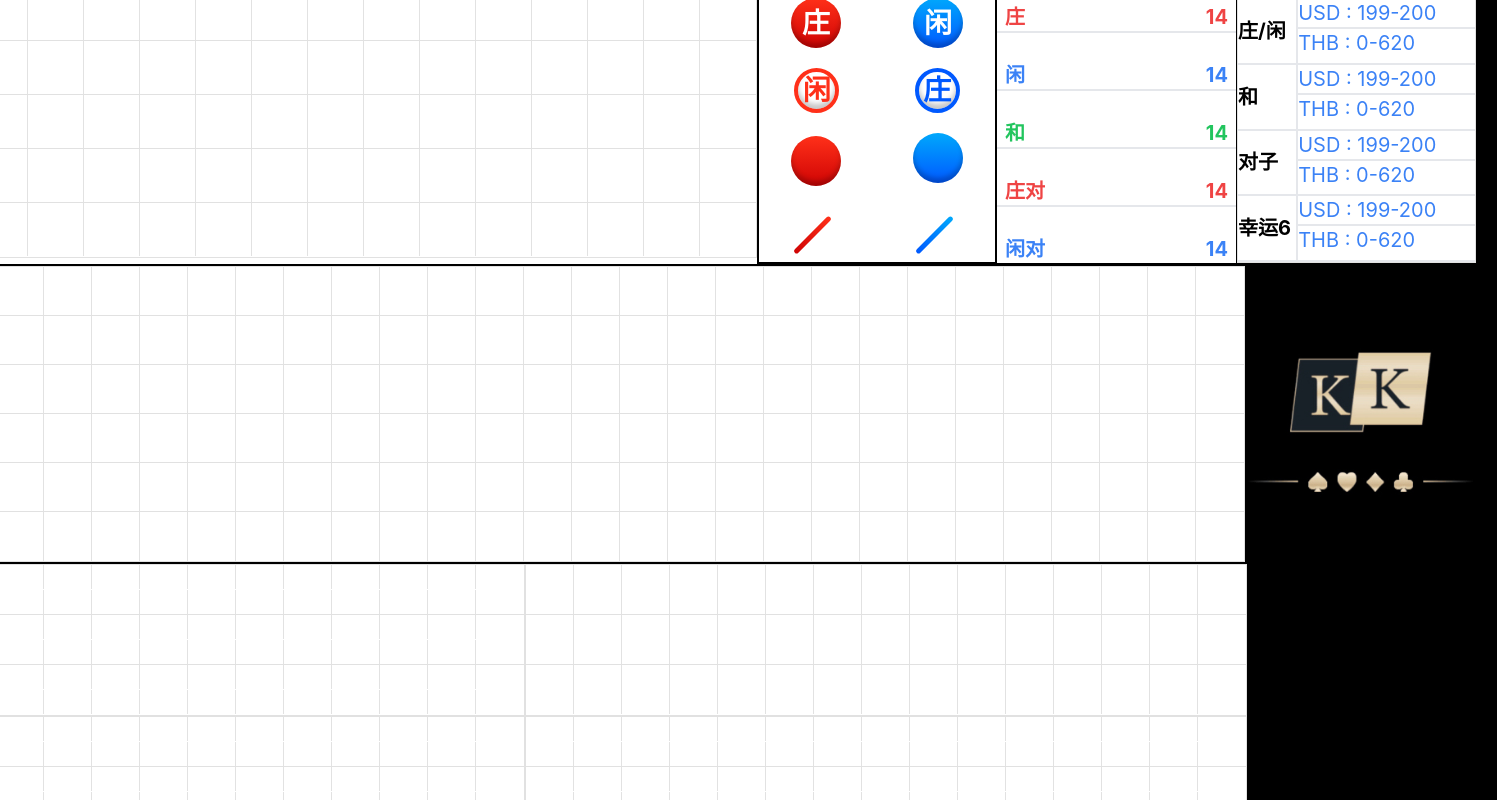
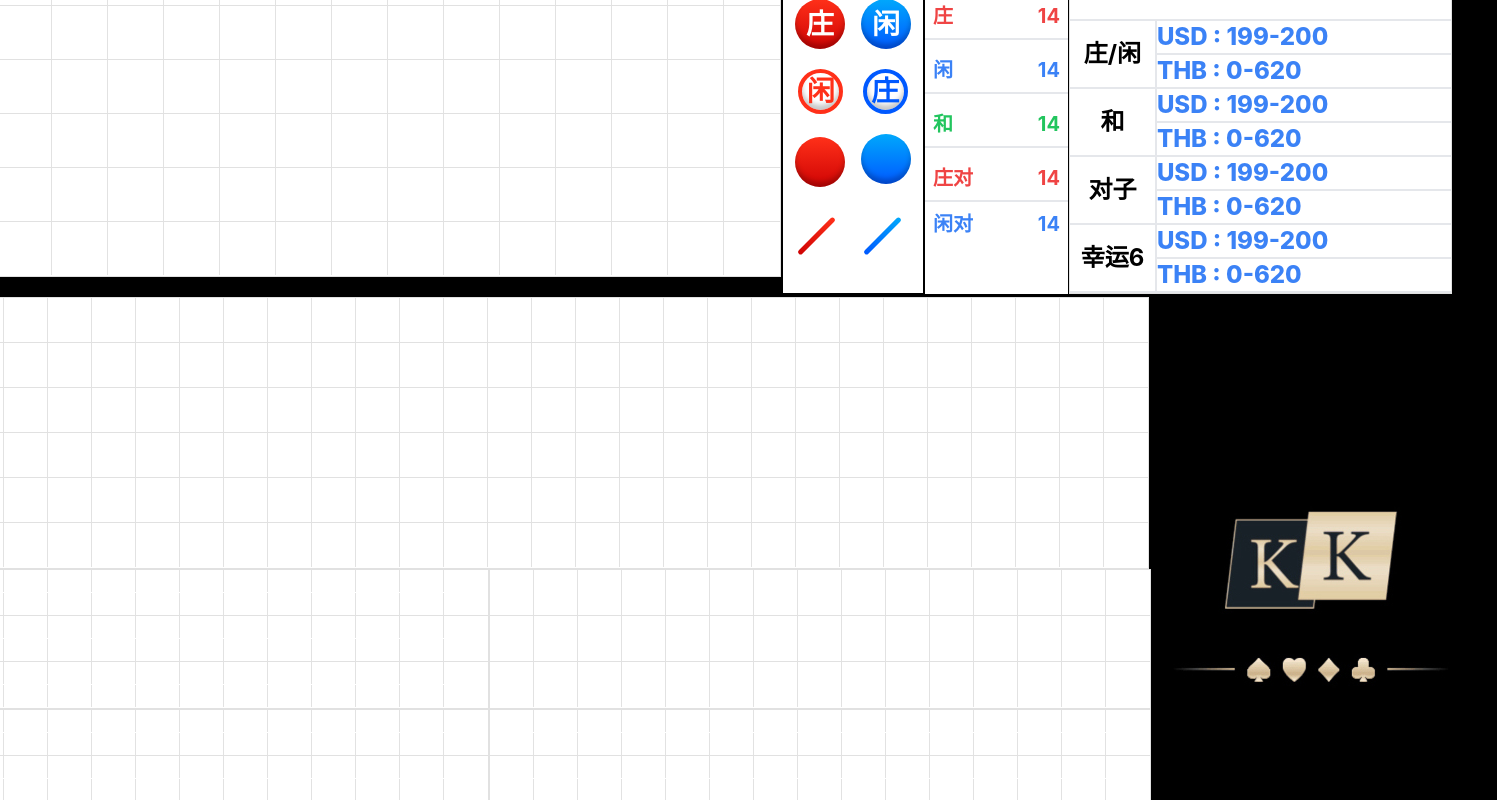
Before and after one commit to boomiloma/bc, a Vue app: page / in a window 1280 px wide. Shown: the top 800 px of the page, 1497 px wide, since content can reach past the window. Built offline with nearby package versions, Linux system fonts and the light colour scheme.

Commit message:
Added changes and adjustment in UI

```diff
--- a/src/views/home/Home.vue
+++ b/src/views/home/Home.vue
@@ -1,12 +1,15 @@
 <template>
   <div class="home">
     <div class="">
-      <div v-if="roadmap" class="">
-        <div class="flex flex-row items-stretch bg-white">
+      <div v-if="roadmap" class="w-full">
+        <div class="flex flex-row items-stretch">
           <BreadPlate :BreadPlateResults="roadmap.breadplate.matrix" />
           <Sign :results="results" />
         </div>
+        <div class="mb-8">
           <BigRoad :BigRoadResults="roadmap.bigroad.matrix" />
+        </div>
+        <div>
           <BigEye
             :BigEyeResults="roadmap.bigeyeboy.matrix"
             :CustomPlateResults="roadmap.customplate.matrix"
@@ -15,6 +18,7 @@
             :SmallRoadResults="roadmap.smallroad.matrix"
             :CockRoachResults="roadmap.cockroachPig.matrix"
           />
+        </div>
       </div>
     </div>
   </div>
--- a/src/views/home/components/BigRoad.vue
+++ b/src/views/home/components/BigRoad.vue
@@ -1,5 +1,5 @@
 <template>
-  <div class="flex flex-row items-stretch border-t-2 border-t-black">
+  <div class="relative flex flex-row items-stretch border-t-2 border-t-black">
     <div class="grid bg-white">
       <div
         v-for="(row, rowKey) in BigRoadResults"
@@ -18,8 +18,11 @@
         </div>
       </div>
     </div>
-    <div>
-      <img src="@/assets/images/logo.jpg" />
+    <div class="">
+      <img
+        class="absolute -right-0 -bottom-60"
+        src="@/assets/images/logo.jpg"
+      />
     </div>
   </div>
 </template>
--- a/src/views/home/components/BreadPlate.vue
+++ b/src/views/home/components/BreadPlate.vue
@@ -1,5 +1,5 @@
 <template>
-  <div class="grid">
+  <div class="grid bg-white">
     <div
       v-for="(row, rowKey) in BreadPlateResults"
       :key="rowKey"
--- a/src/views/home/components/Sign.vue
+++ b/src/views/home/components/Sign.vue
@@ -1,11 +1,10 @@
 <template>
-  <div
-    class="border-2 border-solid flex flex-col gap-5 justify-center border-black text-black w-60"
-  >
-    <div class="flex flex-row items-center justify-center border-b-2 pb-2">
+  <div class="border-2 border-solid border-black text-black w-36 bg-white">
+    <div class="flex flex-row items-center justify-center pb-2 border-b-2 mb-1">
       <p class="text-2xl font-bold">庄闲问路</p>
     </div>
-    <div class="flex flex-row items-center justify-evenly gap-10">
+    <div class="flex flex-col gap-5 justify-center">
+      <div class="flex flex-row items-center justify-evenly gap-1">
         <div class="banker-fill">
           <span class="main"> 庄 </span>
         </div>
@@ -13,7 +12,7 @@
           <span class="main"> 闲 </span>
         </div>
       </div>
-    <div class="flex flex-row items-center justify-evenly gap-10">
+      <div class="flex flex-row items-center justify-evenly gap-1">
         <div class="banker-hollow bw">
           <span class="main"> 闲 </span>
         </div>
@@ -21,7 +20,7 @@
           <span class="main"> 庄 </span>
         </div>
       </div>
-    <div class="flex flex-row items-center justify-evenly gap-10">
+      <div class="flex flex-row items-center justify-evenly gap-1">
         <div class="banker-fill">
           <span class="main"> </span>
         </div>
@@ -29,7 +28,7 @@
           <span class="main"> </span>
         </div>
       </div>
-    <div class="flex flex-row items-center justify-evenly gap-10">
+      <div class="flex flex-row items-center justify-evenly gap-1">
         <div class="red-slash">
           <span class="slash"></span>
         </div>
@@ -38,36 +37,48 @@
         </div>
       </div>
     </div>
+  </div>
+
   <div
-    class="border border-1 border-solid border-l-0 flex flex-col gap-7 justify-center border-black text-black w-60"
+    class="border border-1 border-solid border-l-0 border-black text-black w-36 bg-white"
   >
-    <div class="flex flex-row justify-center border-b-2 pb-2">
+    <div class="flex flex-row items-start justify-center border-b-2 pb-2">
       <p class="text-2xl font-bold">{{ results.length / 2 }}</p>
     </div>
-    <div class="flex flex-row items-center justify-between gap-10 border-b-2">
+    <div class="flex flex-col gap-2 justify-center">
+      <div
+        class="flex flex-row items-center justify-between gap-2 border-b-2 py-2"
+      >
         <span class="text-xl font-bold text-red-500 mx-2"> 庄 </span>
         <span class="text-xl font-bold text-red-500 mx-2"> 14 </span>
       </div>
-    <div class="flex flex-row items-center justify-between gap-10 border-b-2">
+      <div
+        class="flex flex-row items-center justify-between gap-2 border-b-2 py-2"
+      >
         <span class="text-xl font-bold text-blue-500 mx-2"> 闲 </span>
         <span class="text-xl font-bold text-blue-500 mx-2"> 14 </span>
       </div>
-    <div class="flex flex-row items-center justify-between gap-10 border-b-2">
+      <div
+        class="flex flex-row items-center justify-between gap-2 border-b-2 py-2"
+      >
         <span class="text-xl font-bold text-green-500 mx-2"> 和 </span>
         <span class="text-xl font-bold text-green-500 mx-2"> 14 </span>
       </div>
-    <div class="flex flex-row items-center justify-between gap-10 border-b-2">
+      <div
+        class="flex flex-row items-center justify-between gap-2 border-b-2 py-2"
+      >
         <span class="text-xl font-bold text-red-500 mx-2"> 庄对 </span>
         <span class="text-xl font-bold text-red-500 mx-2"> 14 </span>
       </div>
-    <div class="flex flex-row items-center justify-between gap-10">
+      <div class="flex flex-row items-center justify-between gap-2">
         <span class="text-xl font-bold text-blue-500 mx-2"> 闲对 </span>
         <span class="text-xl font-bold text-blue-500 mx-2"> 14 </span>
       </div>
     </div>
+  </div>
   <!-- Table Limit -->
   <div
-    class="border border-1 border-solid border-l-0 items-stretch justify-center border-black text-black w-60"
+    class="border border-1 border-solid border-l-0 items-stretch justify-center border-black text-black w-96 bg-white"
   >
     <div class="grid grid-cols-2">
       <div class="flex flex-row justify-center border-b-2 items-center">
@@ -75,54 +86,54 @@
       </div>
       <div class="flex flex-row justify-center border-b-2">
         <div
-          class="text-xl w-20 flex flex-row justify-start items-center font-bold text-black border-r-2"
+          class="text-2xl w-28 flex flex-row justify-center items-center font-bold text-black border-r-2"
         >
           庄/闲
         </div>
         <div
-          class="text-xl w-full flex flex-col justify-start items-baseline font-bold text-blue-500"
+          class="text-2xl w-full flex flex-col justify-start items-baseline font-bold text-blue-500"
         >
-          <div class="border-b-2 w-full">USD : 199-200</div>
-          <div>THB : 0-620</div>
+          <div class="border-b-2 w-full font-extrabold">USD : 199-200</div>
+          <div class="font-extrabold">THB : 0-620</div>
         </div>
       </div>
       <div class="flex flex-row justify-center border-b-2">
         <div
-          class="text-xl w-20 flex flex-row justify-start items-center font-bold text-black border-r-2"
+          class="text-2xl w-28 flex flex-row justify-center items-center font-bold text-black border-r-2"
         >
           和
         </div>
         <div
-          class="text-xl w-full flex flex-col justify-start items-baseline font-bold text-blue-500"
+          class="text-2xl w-full flex flex-col justify-start items-baseline font-bold text-blue-500"
         >
-          <div class="border-b-2 w-full">USD : 199-200</div>
-          <div>THB : 0-620</div>
+          <div class="border-b-2 w-full font-extrabold">USD : 199-200</div>
+          <div class="font-extrabold">THB : 0-620</div>
         </div>
       </div>
       <div class="flex flex-row justify-center border-b-2">
         <div
-          class="text-xl w-20 flex flex-row justify-start items-center font-bold text-black border-r-2"
+          class="text-2xl w-28 flex flex-row justify-center items-center font-bold text-black border-r-2"
         >
           对子
         </div>
         <div
-          class="text-xl w-full flex flex-col justify-start items-baseline font-bold text-blue-500"
+          class="text-2xl w-full flex flex-col justify-start items-baseline font-bold text-blue-500"
         >
-          <div class="border-b-2 w-full">USD : 199-200</div>
-          <div>THB : 0-620</div>
+          <div class="border-b-2 w-full font-extrabold">USD : 199-200</div>
+          <div class="font-extrabold">THB : 0-620</div>
         </div>
       </div>
       <div class="flex flex-row justify-center border-b-2">
         <div
-          class="text-xl w-20 flex flex-row justify-start items-center font-bold text-black border-r-2"
+          class="text-2xl w-28 flex flex-row justify-center items-center font-bold text-black border-r-2"
         >
           幸运6
         </div>
         <div
-          class="text-xl w-full flex flex-col justify-start items-baseline font-bold text-blue-500"
+          class="text-2xl w-full flex flex-col justify-start items-baseline font-bold text-blue-500"
         >
-          <div class="border-b-2 w-full">USD : 199-200</div>
-          <div>THB : 0-620</div>
+          <div class="border-b-2 w-full font-extrabold">USD : 199-200</div>
+          <div class="font-extrabold">THB : 0-620</div>
         </div>
       </div>
     </div>
--- a/src/views/home/styles/Home.scss
+++ b/src/views/home/styles/Home.scss
@@ -25,7 +25,7 @@
   }
 
   .roadmap {
-    $roadmap-border: 10px solid #ffff;
+    $roadmap-border: 10px solid #000000;
 
     display: grid;
     border-top: $roadmap-border;
@@ -193,8 +193,10 @@
       }
       .grid__col__big__road {
         padding: 5px;
-        min-height: 48px;
-        min-width: 48px;
+        min-height: 44px;
+        min-width: 44px;
+        max-height: 44px;
+        max-width: 44px;
         flex-grow: 1;
         flex-shrink: 0;
         flex-basis: 0;
@@ -231,10 +233,10 @@
 
       .grid__col__custom__road {
         padding: 5px;
-        min-height: 49px;
-        min-width: 48px;
-        max-height: 49px;
-        max-width: 48px;
+        min-height: 45px;
+        min-width: 44px;
+        max-height: 45px;
+        max-width: 44px;
         flex-grow: 1;
         flex-shrink: 0;
         flex-basis: 0;
@@ -343,10 +345,10 @@
       }
       .grid__col__Big_eye {
         padding: 5px;
-        min-height: 24px;
-        max-height: 24px;
-        min-width: 24px;
-        max-width: 24px;
+        min-height: 22px;
+        max-height: 22px;
+        min-width: 22px;
+        max-width: 22px;
         flex-grow: 1;
         flex-shrink: 0;
         flex-basis: 0;
@@ -381,10 +383,10 @@
       }
       .grid__col__small_road {
         padding: 5px;
-        min-height: 24px;
-        max-height: 24px;
-        min-width: 24px;
-        max-width: 24px;
+        min-height: 22px;
+        max-height: 22px;
+        min-width: 22px;
+        max-width: 22px;
         flex-grow: 1;
         flex-shrink: 0;
         flex-basis: 0;
@@ -454,10 +456,10 @@
   .banker_big_eye {
     display: inline-block;
     position: relative;
-    width: 14px;
+    width: 13px;
     height: 14px;
     margin: 0 auto;
-    border: 2px solid #ff3019;
+    border: 3px solid #ff3019;
     background: #fff;
     color: #ff3019;
     border-radius: 50%;
@@ -535,10 +537,10 @@
   .player_big_eye {
     display: inline-block;
     position: relative;
-    width: 14px;
+    width: 13px;
     height: 14px;
     margin: 0 auto;
-    border: 2px solid #0059ff;
+    border: 3px solid #0059ff;
     background: #fff;
     color: #0059ff;
     border-radius: 50%;
```
Lines whose indentation alone changed are shown as unchanged.
